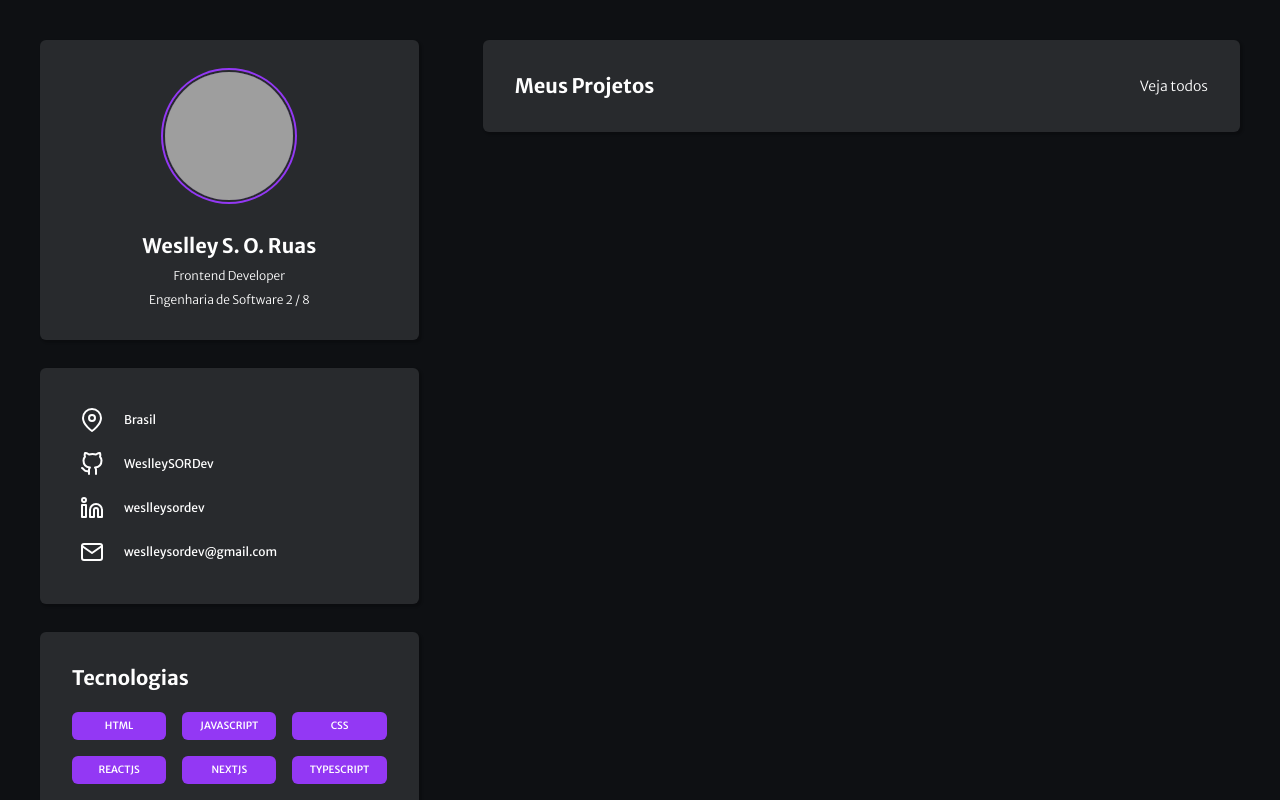
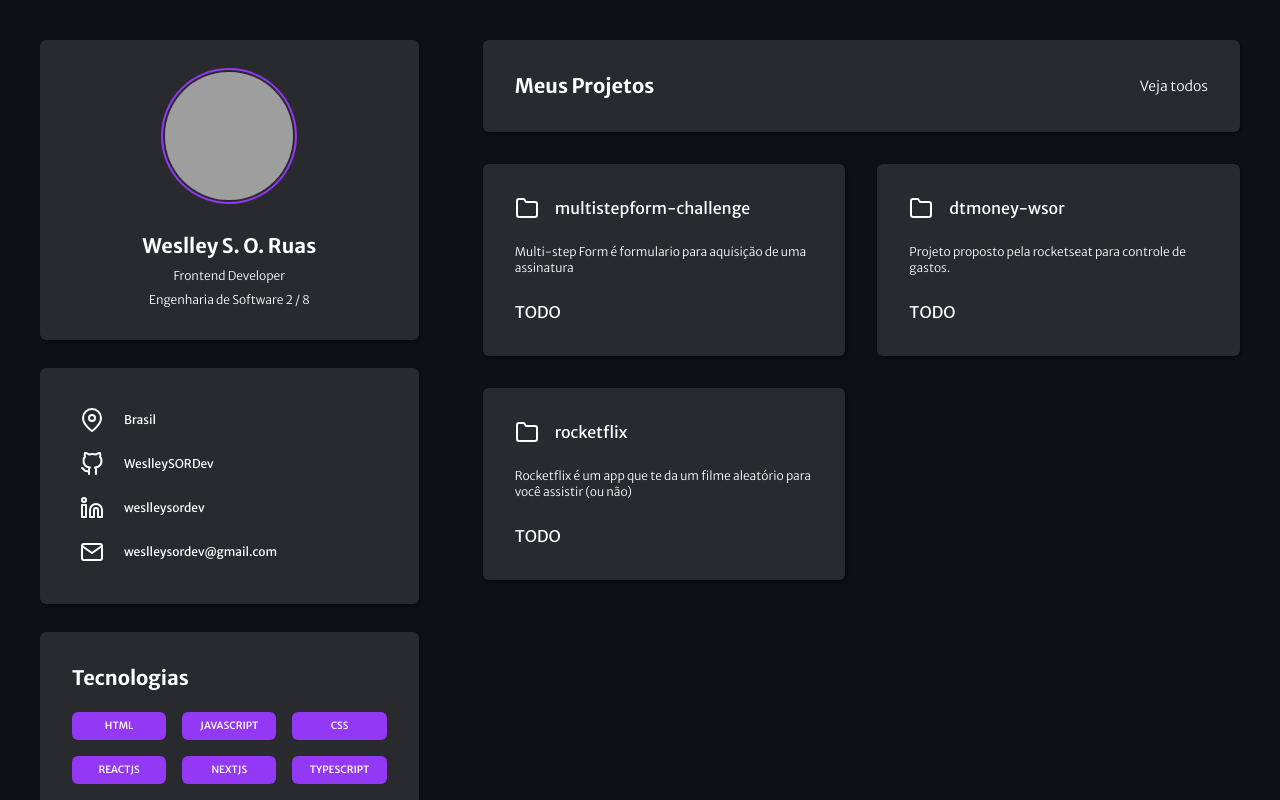
Before and after one commit to WeslleySORDev/portifolio, a React (Vite) app: page / in a window 1280 px wide. Shown: the top 800 px of the page. Built offline with nearby package versions, Linux system fonts and the light colour scheme; no server answers; grey boxes are pictures that could not be loaded.

Commit message:
remove api fetch, to add project images

```diff
--- a/src/App.tsx
+++ b/src/App.tsx
@@ -1,34 +1,16 @@
-import { useEffect, useState } from "react";
 import { Card } from "./components/Card";
 import { Link } from "./components/Link";
 import { Tech } from "./components/Tech";
 import { techs } from "./variables/techs";
-import { IGithubRepo } from "./types/github";
 
 import MapPin from "./assets/map-pin.svg";
 import Github from "./assets/github.svg";
 import Linkedin from "./assets/linkedin.svg";
 import Mail from "./assets/mail.svg";
 import Folder from "./assets/folder.svg";
-import Star from "./assets/star.svg";
-import GitBranch from "./assets/git-branch.svg";
+import { projects } from "./variables/projects";
 
 function App() {
-  const [repositories, setRepositories] = useState<IGithubRepo[]>([]);
-
-  const getRepositories = async () => {
-    await fetch("https://api.github.com/users/weslleysordev/repos")
-      .then((response) => {
-        return response.json();
-      })
-      .then((data) => {
-        setRepositories(data);
-      });
-  };
-  useEffect(() => {
-    getRepositories();
-  }, []);
-
   return (
     <div className="flex min-h-screen w-full flex-col gap-16 p-4 lg:flex-row lg:p-10">
       <aside className="flex flex-1 flex-col gap-7">
@@ -42,7 +24,9 @@ function App() {
             <div className="mt-8 flex flex-col items-center gap-2">
               <h1 className="text-xl font-bold">Weslley S. O. Ruas</h1>
               <span className="text-xs font-light">Frontend Developer</span>
-              <span className="text-xs font-light text-text-techs">Engenharia de Software 2 / 8</span>
+              <span className="text-xs font-light text-text-techs">
+                Engenharia de Software 2 / 8
+              </span>
             </div>
           </div>
         </Card>
@@ -120,62 +104,37 @@ function App() {
           </div>
         </Card>
         <div className="grid w-full auto-rows-fr grid-cols-1 gap-8 lg:grid-cols-2">
-          {repositories.length > 0
-            ? repositories.map((repo) => {
+          {projects.map((project) => {
             if (
-                  repo.name !== "poke-images" &&
-                  repo.name !== "portifolio"
+              project.name !== "WeslleySORDev" &&
+              project.name !== "portifolio"
             ) {
               return (
-                    <Card key={repo.name}>
+                <Card key={project.name}>
                   <div className="flex h-full flex-col justify-between gap-6 p-8">
                     <div className="flex items-center gap-4">
                       <img src={Folder} alt="Icone de uma pasta" />
                       <a
-                            href={repo.html_url}
+                        href={project.url_repo}
                         target="_blank"
                         className="underline-offset-4 hover:underline"
                       >
-                            {repo.name}
+                        {project.name}
                       </a>
                     </div>
-                        {repo.description ? (
+                    {project.description ? (
                       <span className="line-clamp-3 break-words text-xs font-light">
-                            {repo.description}
+                        {project.description}
                       </span>
                     ) : null}
                     <div className="flex items-center justify-between">
-                          <div className="flex gap-4">
-                            <div className="flex items-center gap-2">
-                              <img src={Star} alt="Icone de estrela" />
-                              <span className="text-xs font-light">
-                                {repo.stargazers_count}
-                              </span>
-                            </div>
-                            <div className="flex items-center gap-2">
-                              <img src={GitBranch} alt="Icone de git branch" />
-                              <span className="text-xs font-light">
-                                {repo.forks_count}
-                              </span>
-                            </div>
-                          </div>
-                          {repo.language ? (
-                            <div className="flex items-center gap-2">
-                              <div
-                                className={`ring-2 ring-${repo.language.toLocaleLowerCase} h-4 w-4 rounded-full`}
-                              ></div>
-                              <span className="text-xs font-light">
-                                {repo.language}
-                              </span>
-                            </div>
-                          ) : null}
+                      TODO
                     </div>
                   </div>
                 </Card>
               );
             }
-              })
-            : null}
+          })}
         </div>
       </main>
     </div>
--- /dev/null
+++ b/src/variables/projects.ts
@@ -0,0 +1,26 @@
+type ProjectType = {
+  name: string;
+  description: string;
+  url_repo: string;
+  url_deploy: string;
+};
+export const projects: ProjectType[] = [
+    {
+        name: 'multistepform-challenge',
+        description: 'Multi-step Form é formulario para aquisição de uma assinatura',
+        url_repo: 'https://github.com/WeslleySORDev/multistepform-challenge',
+        url_deploy: 'https://wsormultistepform.netlify.app/'
+    },
+    {
+        name: 'dtmoney-wsor',
+        description: 'Projeto proposto pela rocketseat para controle de gastos.',
+        url_repo: 'https://github.com/WeslleySORDev/dtmoney-wsor',
+        url_deploy: 'https://wsordtmoney.netlify.app/'
+    },
+    {
+        name: 'rocketflix',
+        description: 'Rocketflix é um app que te da um filme aleatório para você assistir (ou não)',
+        url_repo: 'https://github.com/WeslleySORDev/rocketflix',
+        url_deploy: 'https://wsorrocketflix.netlify.app/'
+    }
+];
```
Also changed, not shown: src/types/github.ts (deleted, +0 -8 lines), src/assets/git-branch.svg (deleted), src/assets/star.svg (deleted). Lines whose indentation alone changed are shown as unchanged.
